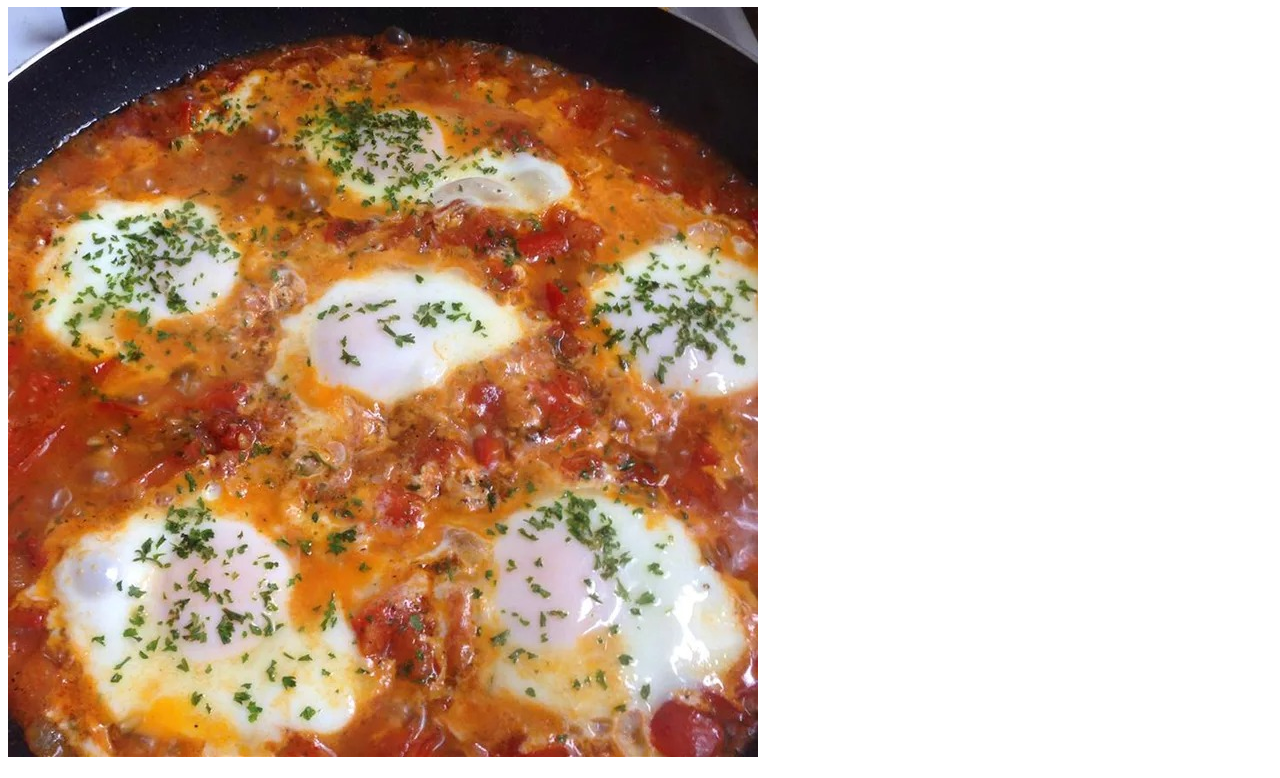
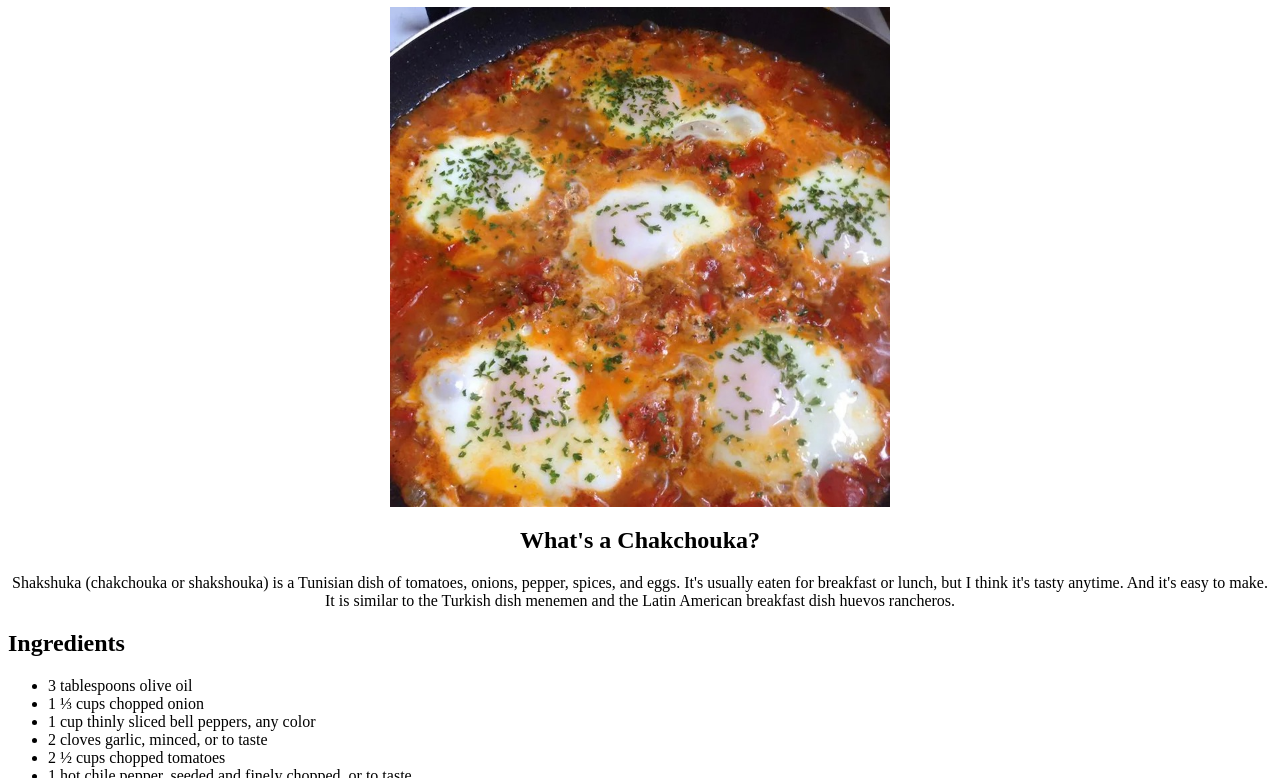
Before and after one commit to hlokman/odin-recipes, a plain HTML site: page recipes/chakchouka.html in a window 1280 px wide. Shown: the part 73-851 px from the top of the page. Drawn offline with Linux system fonts and the light colour scheme.

Commit message:
Center images and some headings/texts

```diff
--- a/recipes/chakchouka.html
+++ b/recipes/chakchouka.html
@@ -3,17 +3,21 @@
     <head>
         <meta charset="utf-8">
         <title>Chakchouka</title>
+        <link rel="stylesheet" href="styles.css">
     </head>
 
 
     <body>
         <h1>Chakchouka (Shakshouka)</h1>
-        <img src="../images/chakchouka.jpg" alt="a wonderful Chakchouka">
+            <img class="main-image" id="Chakchouka" src="../images/chakchouka.jpg" alt="a wonderful Chakchouka">
 
-        <h2>What's a Chakchouka?</h2>
-        Shakshuka (chakchouka or shakshouka) is a Tunisian dish of tomatoes, onions, pepper, spices, and eggs. It's usually eaten
-        for breakfast or lunch, but I think it's tasty anytime. And it's easy to make. It is similar to the Turkish dish menemen and
-         the Latin American breakfast dish huevos rancheros.
+        <div class="description">
+            <h2>What's a Chakchouka?</h2>
+            Shakshuka (chakchouka or shakshouka) is a Tunisian dish of tomatoes, onions, pepper, spices, and eggs. It's usually eaten
+            for breakfast or lunch, but I think it's tasty anytime. And it's easy to make.<br>
+            It is similar to the Turkish dish menemen and
+            the Latin American breakfast dish huevos rancheros.
+        </div>
 
         <h2>Ingredients</h2>
         <ul>
--- /dev/null
+++ b/recipes/styles.css
@@ -0,0 +1,21 @@
+.main-image {
+    display: block;
+    margin-left: auto;
+    margin-right: auto;
+}
+
+#Chakchouka,
+#crepe {
+    height: auto;
+    width: 500px;
+}
+
+#Chorba {
+    height: 600px;
+    width: 500px;
+}
+
+h1,
+.description {
+    text-align: center;
+}
```
Also changed, not shown: recipes/chorba.html (+6 -3 lines), recipes/crepe.html (+7 -4 lines).
